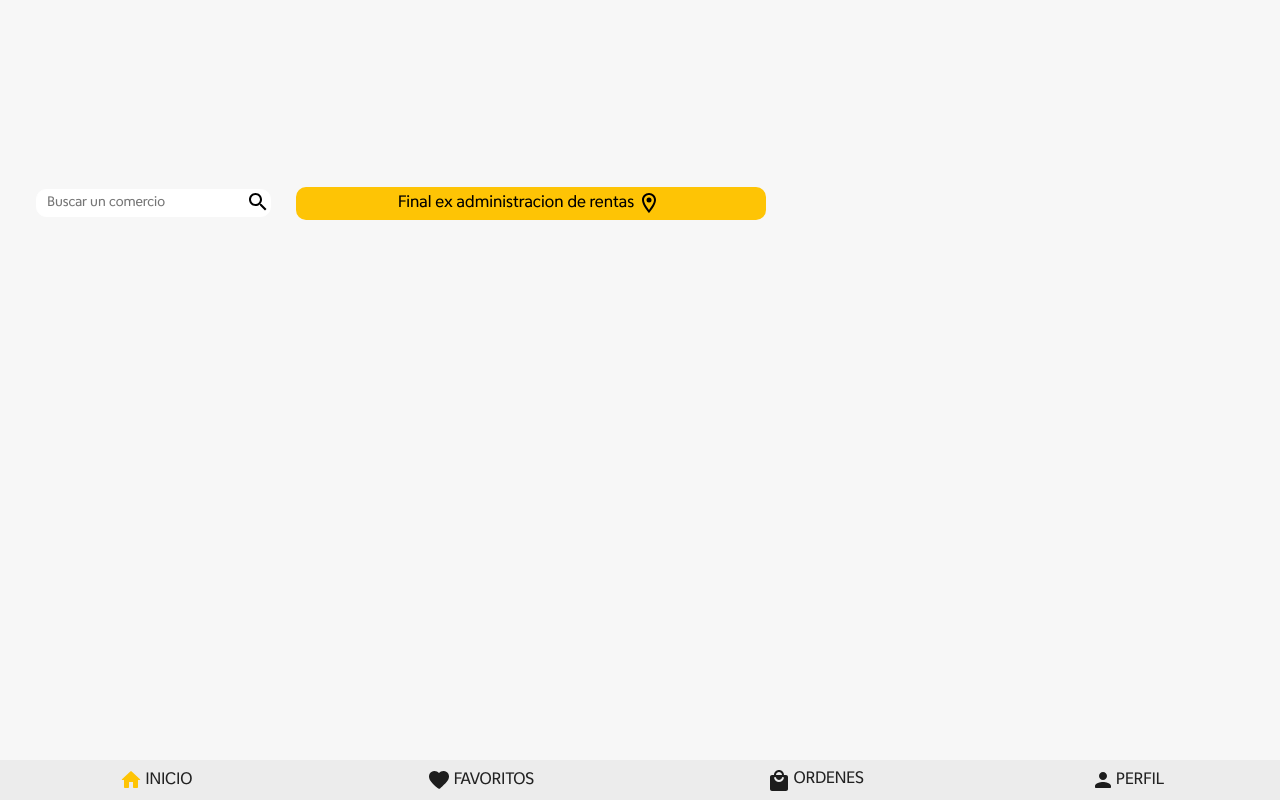
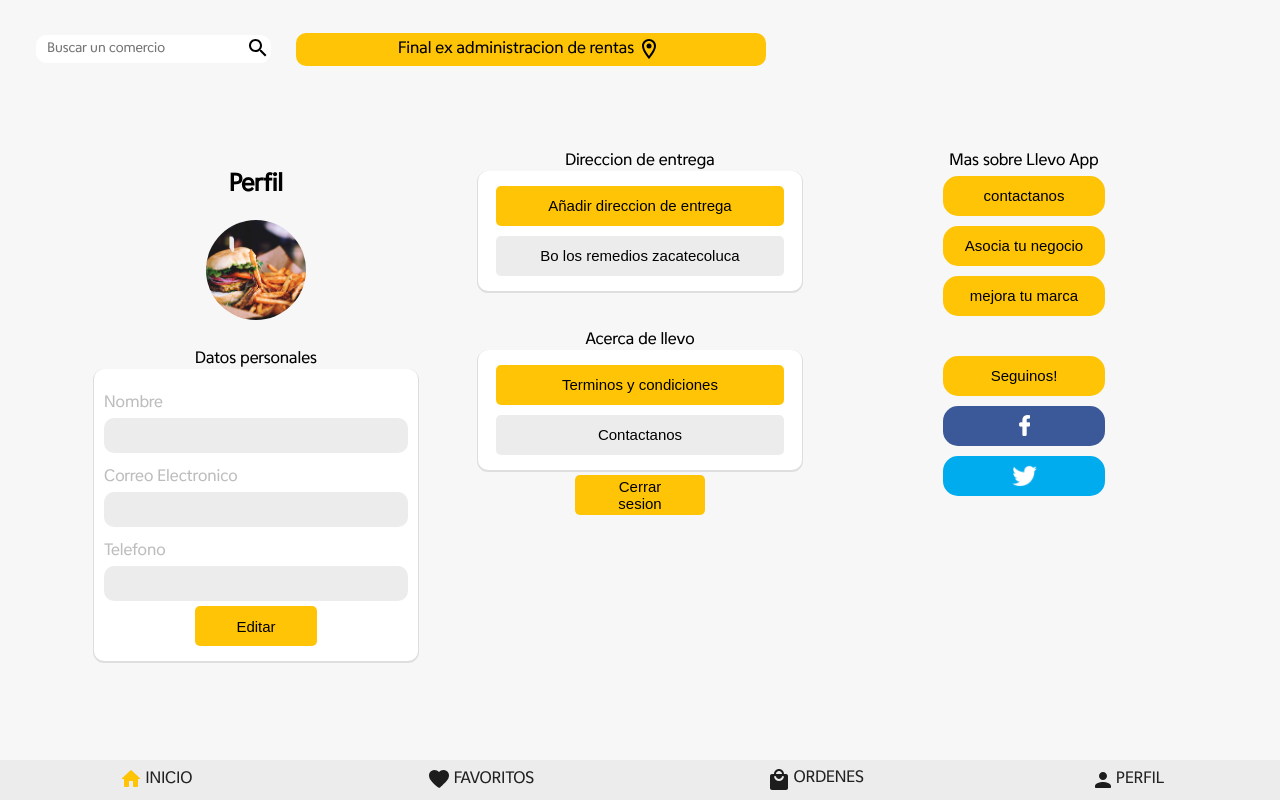
Before and after one commit to Urielch997/DeliveryApp, a React (Create React App) app: page /logeado in a window 1280 px wide. Built offline with nearby package versions, Linux system fonts and the light colour scheme; no server answers.

Commit message:
Agrego screen logeado
Se agrego la pantalla de logeado

```diff
--- /dev/null
+++ b/src/Screen/Logeado.js
@@ -0,0 +1,75 @@
+import React from 'react';
+import picture from '../img/burger.jpg';
+import '../estilos/logeado.css';
+import facebookLogo from '../img/facebook.png';
+import twitterLogo from '../img/twitter.png';
+
+const Logeado = () =>{
+    return(
+        <div className='logeado-container'>
+            <div className='rowLogeado'>
+                <div className='seccion-logeado'>
+                            <h2>Perfil</h2>
+                            <div className='containerPicLog'>
+                                <img src={picture} alt='Foto de perfil' className='picture-profileLoageado'/>
+                            </div>
+
+                        </div>
+                        <div className="m-10">
+                            <label>Datos personales</label>
+                            <div className='form-logeado'>
+                            <div className="form-group-logeado">
+                                <label className='labelLogeado'>Nombre</label>
+                                <input type='text' className="input-login"/>
+                            </div>
+                            <div className="form-group-logeado">
+                                <label className='labelLogeado'>Correo Electronico</label>
+                                <input type='email' className="input-login"/>
+                            </div>
+                            <div className="form-group-logeado">
+                                <label className='labelLogeado'>Telefono</label>
+                                <input type='text' className="input-login"/>
+                            </div>
+                            <div className="d-flex justify-content-center aling-items-center">
+                                <button className='button-logeado w-40'>Editar</button>
+                            </div>
+                        </div>
+                    </div>
+            </div>
+            <div className='rowLogeado'>
+                <div className="seccion-logeado2">
+                    <label>Direccion de entrega</label>
+                    <div className='form-logeado d-flex'>
+                            <button className='button-logeado'>Añadir direccion de entrega</button>
+                            <button className='button-logeado gray'>Bo los remedios zacatecoluca</button>
+                    </div>
+                </div>
+                <div className="seccion-logeado2">
+                    <label>Acerca de llevo</label>
+                    <div className='form-logeado d-flex'>
+                            <button className='button-logeado'>Terminos y condiciones</button>
+                            <button className='button-logeado gray'>Contactanos</button>
+                    </div>
+                    <div className="d-flex">
+                        <button className='button-logeado w-40'>Cerrar sesion</button>
+                    </div>
+                </div>
+            </div>
+            <div className='rowLogeado'>
+                <label>Mas sobre Llevo App</label>
+                <div className='redes-logeado d-flex'>
+                    <button className='button-logeado r-15 w-50'>contactanos</button>
+                    <button className='button-logeado r-15 w-50'>Asocia tu negocio</button>
+                    <button className='button-logeado r-15 w-50'>mejora tu marca</button>
+                </div>
+                <div className='redes-logeado d-flex m-10'>
+                    <button className='button-logeado r-15 w-50'>Seguinos!</button>
+                    <button className='button-logeado r-15 w-50 facebookbg'><img src={facebookLogo} className="w-10px"/></button>
+                    <button className='button-logeado r-15 w-50 twitterbg'><img src={twitterLogo} className="w-10px"/></button>
+                </div>
+            </div>
+        </div>
+    );
+}
+
+export default Logeado;
--- a/src/Screen/Ordenes.js
+++ b/src/Screen/Ordenes.js
@@ -56,9 +56,9 @@ const Ordenes = () =>{
                             <div className='titulo-detail'><label>Detalle de tu orden</label></div>
                             <div>
                                 <ul className="list-order">
-                                    <li><img src={taco} className='tacoimg'/>Taki taki rumba</li>
-                                    <li><img src={taco} className='tacoimg'/>Taki taki rumba</li>
-                                    <li><img src={taco} className='tacoimg'/>Taki taki rumba</li>
+                                    <li><img src={taco} className='tacoimg' alt=''/>Taki taki rumba</li>
+                                    <li><img src={taco} className='tacoimg' alt=''/>Taki taki rumba</li>
+                                    <li><img src={taco} className='tacoimg' alt=''/>Taki taki rumba</li>
                                 </ul>
                                 <div className='text-center'>
                                     <label >Total: $50.25</label>
--- a/src/componentes/Footer.js
+++ b/src/componentes/Footer.js
@@ -1,5 +1,5 @@
 import React, { Component } from 'react';
-import {Link} from 'react-router-dom';
+import {Link,matchPath,useParams } from 'react-router-dom';
 import firebase from 'firebase';
 import userIcon from '../img/userprofile.png';
 import {ReactComponent as Home} from '../img/icons/footer/home.svg';
@@ -8,7 +8,10 @@ import {ReactComponent as Persona} from '../img/icons/footer/persona.svg';
 import {ReactComponent as Tienda} from '../img/icons/footer/tienda.svg';
 import Face from '../img/icons/footer/facebook.png';
 import 'react-responsive-modal/styles.css';
+import { createBrowserHistory } from "history";
 import { Modal } from 'react-responsive-modal';
+
+const History = createBrowserHistory();
 
 class Footer extends Component{
     state = {
@@ -141,7 +144,9 @@ class Footer extends Component{
 
     render(){
         const {open,correo,pass,passR,correoR,nombre,apellido,telefono,fechaNacimiento} = this.state;
+
     return(
+
         <div className="footer">
             <Modal open={open} onClose={this.onCloseModal} center>
             <div className="container-login" id='container-login'>
@@ -229,11 +234,12 @@ class Footer extends Component{
                     </div>
                     </div>
             </Modal>
+
             <ul>
                 <li><Link to='/' className='line-link'><Home className='yellow'/><span className='text-info'>INICIO</span></Link></li>
                 <li><Link to='/favorito' className='line-link'><Favorite/><span className='text-info'>FAVORITOS</span></Link></li>
                 <li><Link to='/Ordenes' className='line-link'><Tienda/><span className='text-info'>ORDENES</span></Link></li>
-                {this.state.loged ? <li><><img src={userIcon} alt='icon' className='iconuser' onClick={this.onOpenModal}/></></li> : <li onClick={this.onOpenModal}><Persona/><span className='text-info' >PERFIL</span></li>}
+                {this.state.loged? <li><Link to='/Login'><img src={userIcon} alt='icon' className='iconuser'/></Link></li> : <li onClick={this.onOpenModal}><Persona/><span className='text-info' >PERFIL</span></li>}
             </ul>
         </div>
     )
--- a/src/componentes/Routes.js
+++ b/src/componentes/Routes.js
@@ -9,6 +9,7 @@ import Detalles from "../Screen/Detalles";
 import Perfil from "../Screen/Perfil";
 import Favorito from "../Screen/Favoritos";
 import Ordenes from "../Screen/Ordenes";
+import Logeado from '../Screen/Logeado';
 
 const History = createBrowserHistory();
 
@@ -17,6 +18,7 @@ const Routes = (props) => {
   const handleSearch = (e) => {
     setSearchValue(e.target.value);
   };
+
 
 
   return (
@@ -29,6 +31,7 @@ const Routes = (props) => {
         <Route path="/detalles" component={Detalles} />
         <Route path="/Perfil" component={Perfil} />
         <Route path="/Ordenes" component={Ordenes} />
+        <Route path="/logeado" component={Logeado} />
       </Switch>
       <Footer isLoged={props.login} />
     </>
--- /dev/null
+++ b/src/estilos/logeado.css
@@ -0,0 +1,108 @@
+.logeado-container{
+    display: flex;
+    justify-content: center;
+    width: 90%;
+}
+
+.rowLogeado{
+    width: 50%;
+    margin:30px;
+    text-align: center;
+}
+
+.containerPicLog{
+    width: 100px;
+    height: 100px;
+}
+
+
+.containerPicLog .picture-profileLoageado{
+    width: 100%;
+    height: auto;
+    border-radius: 50%;
+}
+
+.r-15{
+    border-radius: 15px !important;
+}
+
+.w-50{
+    width: 50% !important;
+}
+
+.gray{
+    background: #ececec;
+}
+
+
+.button-logeado{
+    border-radius: 5px;
+    font-weight: normal;
+    width: 95%;
+    margin:5px auto;
+    height: 40px;
+}
+
+.w-40{
+    width: 40%;
+}
+
+.justify-content-center{
+    justify-content: center;
+}
+
+.aling-items-center{
+    align-items: center;
+}
+
+.w-10px{
+    width: 25px;
+}
+
+.facebookbg{
+    background: #3b5998;
+}
+
+.twitterbg{
+    background: #00acee;
+}
+
+.m-10{
+    margin-top: 30px;
+}
+
+@supports(object-fit: cover){
+    .containerPicLog .picture-profileLoageado{
+        height: 100%;
+        object-fit: cover;
+        object-position: center center;
+      }
+}
+
+.labelLogeado{
+    color:#bdbdbd;
+}
+
+.form-logeado{
+    background: #fff;
+    padding: 10px;
+    box-sizing: border-box;
+    text-align: left;
+    border-radius: 10px;
+    box-shadow: 0px 1px 0px 1px rgba(0,0,0, 0.1);
+}
+
+.form-group-logeado{
+    margin-top: 15px;
+}
+
+.seccion-logeado{
+    display: flex;
+    justify-content: center;
+    align-items: center;
+    flex-direction: column;
+}
+
+.seccion-logeado2:nth-child(2){
+    margin-top: 40px;
+}
--- a/src/estilos/ordenes.css
+++ b/src/estilos/ordenes.css
@@ -10,6 +10,9 @@
     margin:0px auto;
     justify-content: center;
     align-items: center;
+}
+button{
+    cursor: pointer;
 }
 
 .btn-ordenes{
```
Also changed, not shown: src/img/facebook.png (added), src/img/twitter.png (added).
